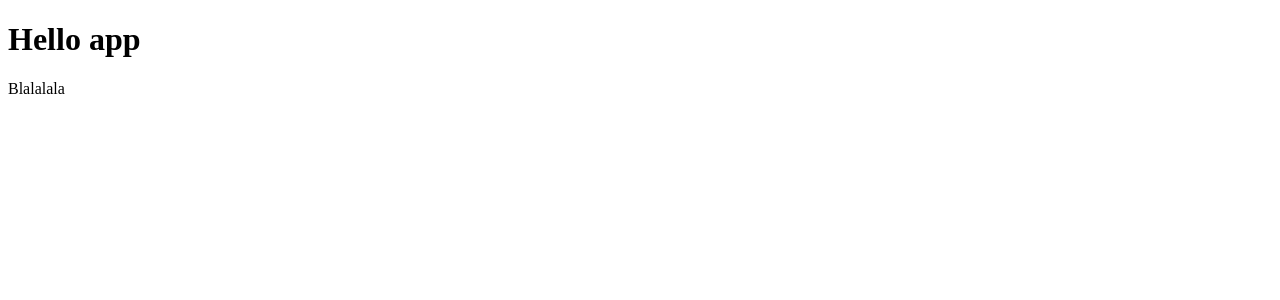
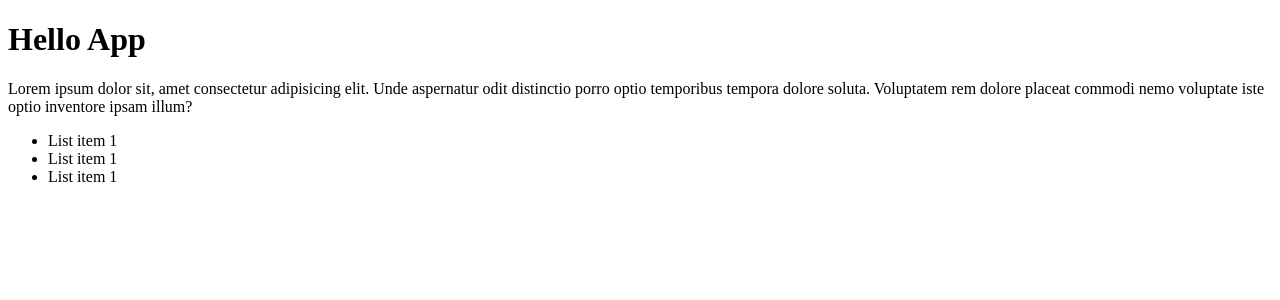
Before and after one commit to Vasyltsiun/shop-project-16.03, a React (Create React App) app: page / in a window 1280 px wide. Shown: the top 300 px of the page. Built offline with nearby package versions, Linux system fonts and the light colour scheme.

Commit message:
added app

```diff
--- a/src/index.tsx
+++ b/src/index.tsx
@@ -1,7 +1,7 @@
 import React from 'react'
 import ReactDOM from 'react-dom/client'
 
-const h1 = React.createElement('h1', { id: 'title' }, 'Hello app')
+/*const h1 = React.createElement('h1', { id: 'title' }, 'Hello app')
 const p = React.createElement('p', null, 'Blalalala')
 
 const app = (
@@ -9,7 +9,31 @@ const app = (
         {h1}
         {p}
     </div>
+)*/
+
+const h1 = <h1 id="title">Hello App</h1>
+const p = (
+    <p>
+        Lorem ipsum dolor sit, amet consectetur adipisicing elit. Unde
+        aspernatur odit distinctio porro optio temporibus tempora dolore soluta.
+        Voluptatem rem dolore placeat commodi nemo voluptate iste optio
+        inventore ipsam illum?
+    </p>
+)
+const ul = (
+    <ul>
+        <li>List item 1</li>
+        <li>List item 1</li>
+        <li>List item 1</li>
+    </ul>
 )
 
+const app = (
+    <div>
+        {h1}
+        {p}
+        {ul}
+    </div>
+)
 const root = ReactDOM.createRoot(document.getElementById('root') as HTMLElement)
 root.render(<React.StrictMode>{app}</React.StrictMode>)
```
